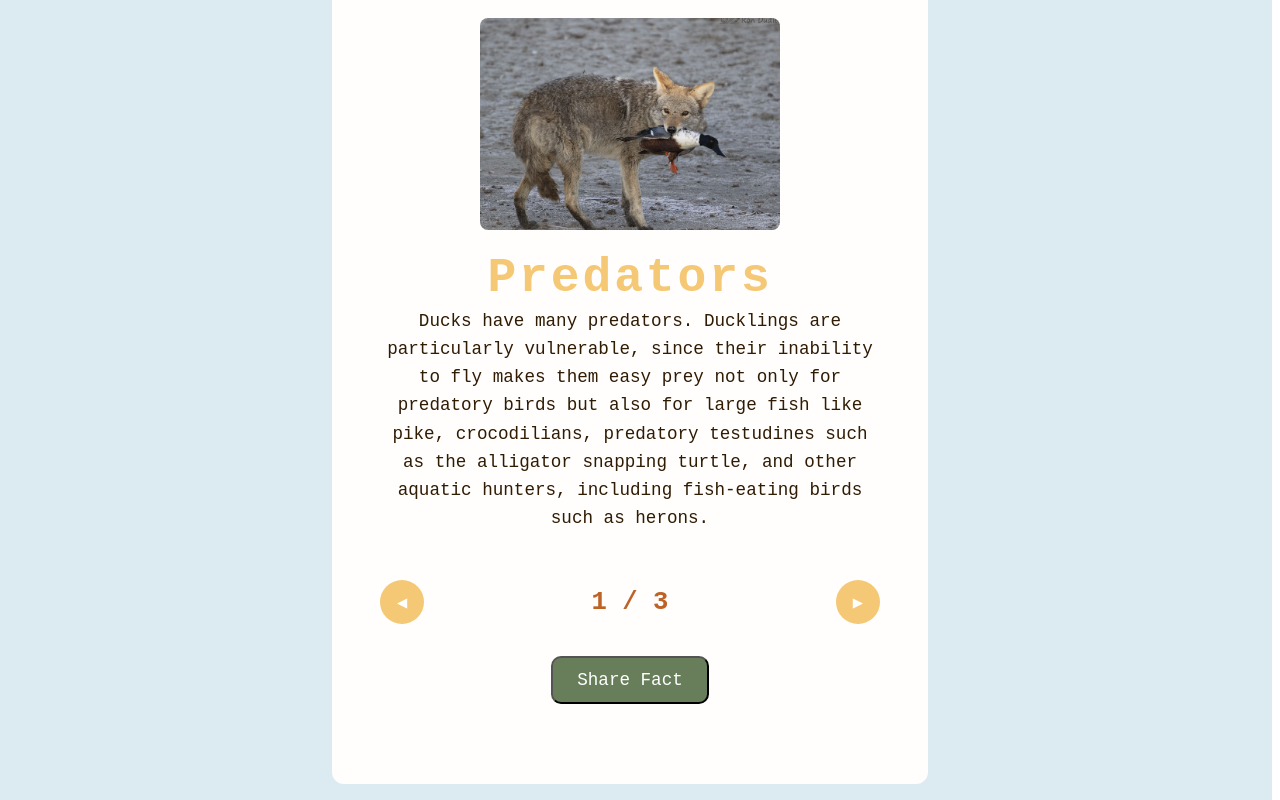
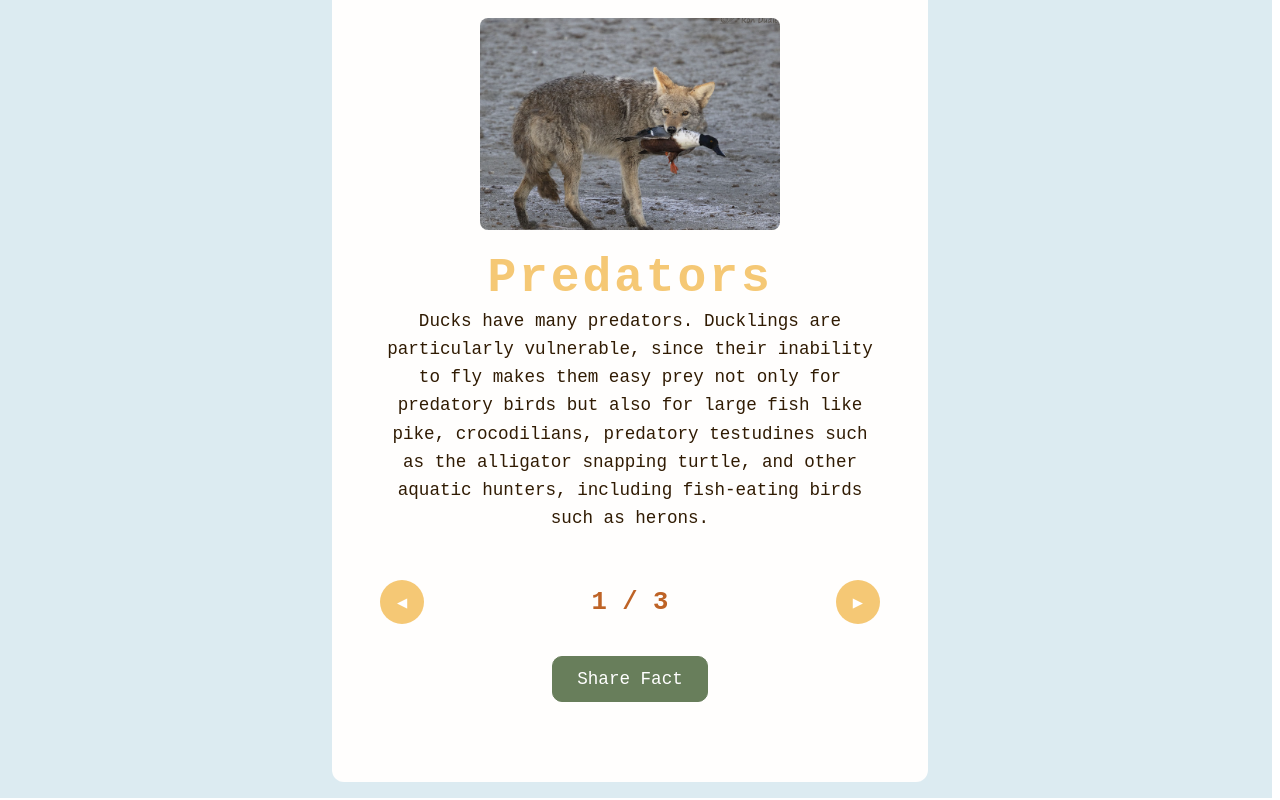
Before and after one commit to applepieeeeee/zoo_ducks, a SvelteKit app in the folder my-app/: page / in a window 1280 px wide. Shown: the part 322-1122 px from the top of the page. Built offline with nearby package versions, Linux system fonts and the light colour scheme; a web font is replaced by a local one.

Commit message:
fixed the border from being black to the green color

```diff
--- a/my-app/src/routes/+page.svelte
+++ b/my-app/src/routes/+page.svelte
@@ -336,6 +336,8 @@
 
         padding: 12px 24px;
         border-radius: 10px;
+        border: 1px solid #687e5b;
+
         font-size: 1.1rem;
 
         font-family: 'Google Sans Code', monospace;
@@ -345,6 +347,7 @@
     .share-button:hover{
         background-color: #4c5e40;
         transform: scale(1.04);
+        border: 1px solid #687e5b;
     }
 
     .share-message{
```
